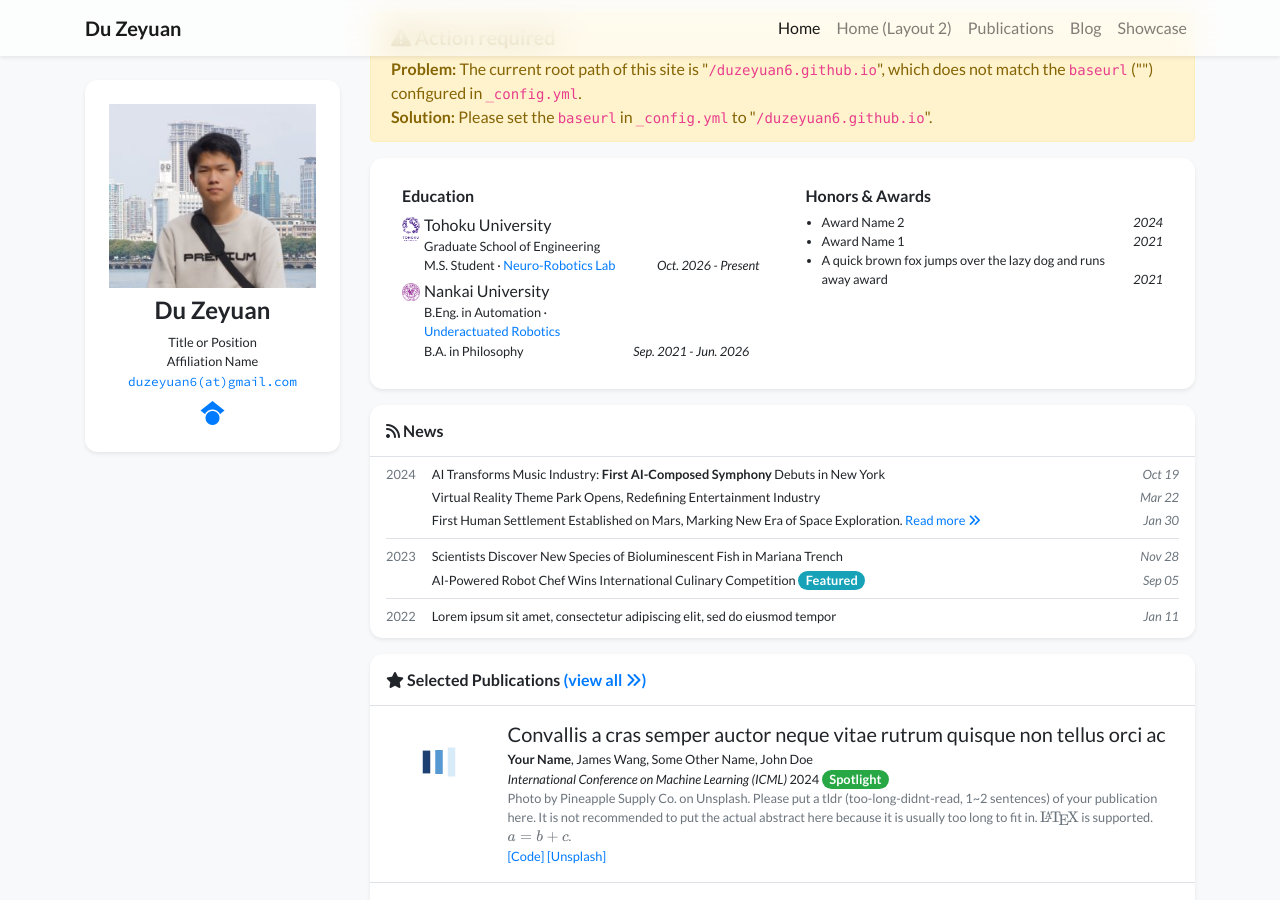
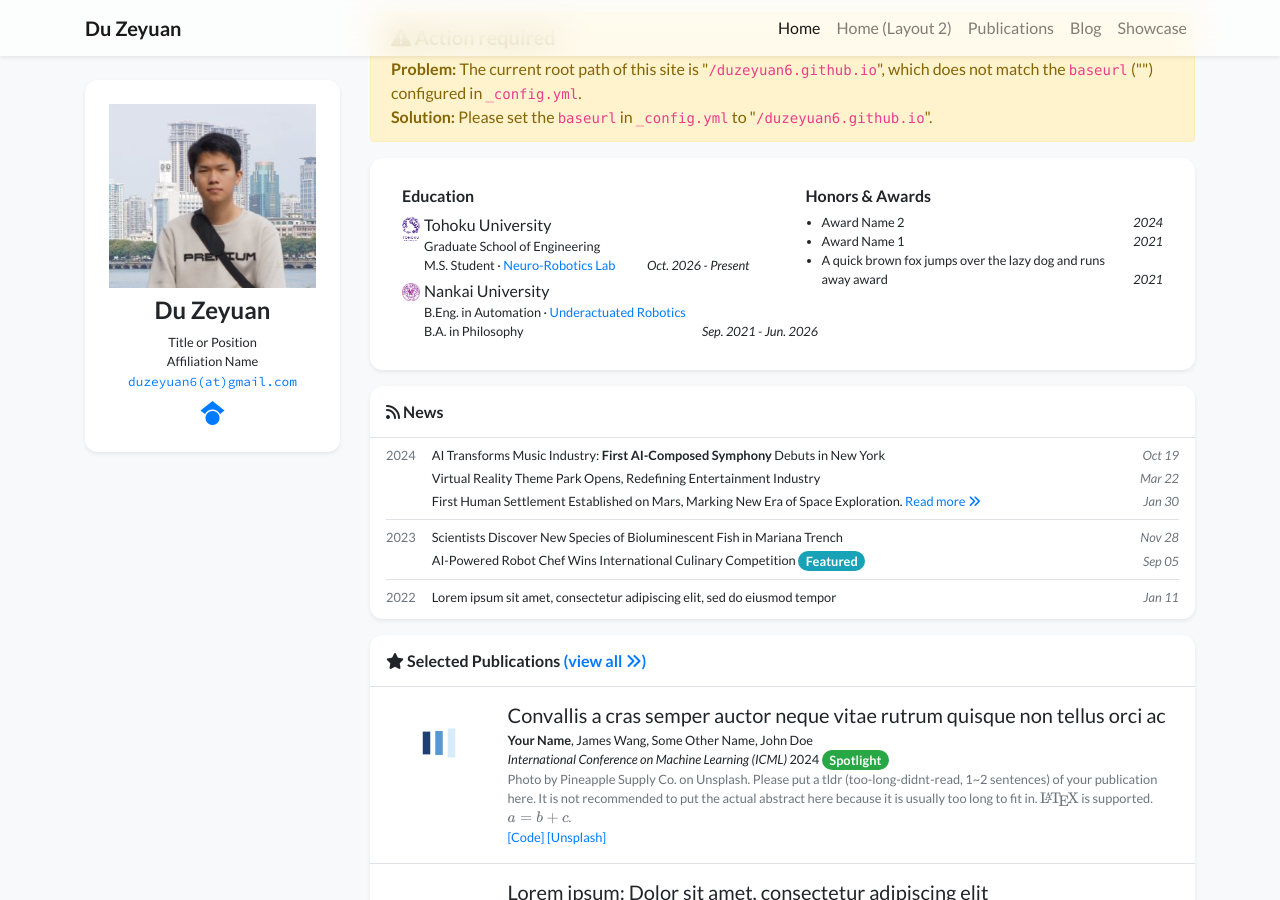
Before and after one commit to duzeyuan6/duzeyuan6.github.io, a Jekyll site: the page built from index.html, in a window 1280 px wide and 900 px high, scrolled down 350 px. Built offline with Jekyll 4.4.1, drawn with Linux system fonts in a browser that asks for light colours; nearby versions of some CDN libraries; a style sheet for code colours, icons or effects is not loaded.

Commit message:
Update experience_card.html

```diff
--- a/_includes/widgets/experience_card.html
+++ b/_includes/widgets/experience_card.html
@@ -3,72 +3,142 @@
         <div class="card border-0 shadow-sm bg-white">
             <div class="card-body p-4">
                 <div class="row" data-masonry='{"percentPosition": true }'>
+
                     {% if site.data.profile.education %}
                     <div class="col-lg-6">
                         <div class="mx-2 my-1">
                             <h6>Education</h6>
+
                             <ul class="list-unstyled mb-1">
                                 {% for item in site.data.profile.education %}
+
                                 <li class="media mb-1">
-                                    <img src="{{ item.logo | relative_url }}" alt="{{ item.name }}" style="width: 18px;" class="mr-1 mt-1">
+
+                                    <img
+                                        src="{{ item.logo | relative_url }}"
+                                        alt="{{ item.name }}"
+                                        style="width: 18px;"
+                                        class="mr-1 mt-1"
+                                    >
+
                                     <div class="media-body">
-                                        <div>{{ item.name }}</div>
-                                        <div class="small">{{ item.dept }}</div>
-                                        <div class="small d-flex">
-                                            <div>{{ item.position }}</div>
-                                            <div class="mt-auto ml-auto no-break"><em>{{ item.date }}</em></div>
+
+                                        <div>
+                                            {{ item.name }}
                                         </div>
+
+                                        <div class="small">
+                                            {{ item.dept }}
+                                        </div>
+
+                                        <div class="small d-flex align-items-end">
+
+                                            <div style="flex: 1; white-space: nowrap;">
+                                                {{ item.position }}
+                                            </div>
+
+                                            <div
+                                                class="no-break ml-3"
+                                                style="flex-shrink: 0; margin-right: 10px;"
+                                            >
+                                                <em>{{ item.date }}</em>
+                                            </div>
+
+                                        </div>
+
                                     </div>
+
                                 </li>
+
                                 {% endfor %}
                             </ul>
+
                         </div>
                     </div>
                     {% endif %}
+
 
                     {% if site.data.profile.experience %}
                     <div class="col-lg-6">
                         <div class="mx-2 my-1">
                             <h6>Experience</h6>
+
                             <ul class="list-unstyled mb-1">
                                 {% for item in site.data.profile.experience %}
+
                                 <li class="media mb-1">
-                                    <img src="{{ item.logo | relative_url }}" alt="{{ item.name }}" style="width: 18px;" class="mr-1 mt-1">
+
+                                    <img
+                                        src="{{ item.logo | relative_url }}"
+                                        alt="{{ item.name }}"
+                                        style="width: 18px;"
+                                        class="mr-1 mt-1"
+                                    >
+
                                     <div class="media-body">
-                                        <div>{{ item.name }}</div>
-                                        <div class="small">{{ item.dept }}</div>
+
+                                        <div>
+                                            {{ item.name }}
+                                        </div>
+
+                                        <div class="small">
+                                            {{ item.dept }}
+                                        </div>
+
                                         <div class="small d-flex">
-                                            <div>{{ item.position }}</div>
-                                            <div class="mt-auto ml-auto no-break"><em>{{ item.date }}</em></div>
+
+                                            <div>
+                                                {{ item.position }}
+                                            </div>
+
+                                            <div class="mt-auto ml-auto no-break">
+                                                <em>{{ item.date }}</em>
+                                            </div>
+
                                         </div>
+
                                     </div>
+
                                 </li>
+
                                 {% endfor %}
                             </ul>
+
                         </div>
                     </div>
                     {% endif %}
+
 
                     {% if site.data.profile.awards %}
                     <div class="col-lg-6">
                         <div class="mx-2 my-1">
                             <h6>Honors & Awards</h6>
+
                             <ul class="list small pl-3 mb-1">
                                 {% for item in site.data.profile.awards %}
+
                                 <li>
                                     <div class="d-flex">
-                                        <div>{{ item.name }}</div>
-                                        <div class="ml-auto mt-auto no-break"><em>{{ item.date }}</em></div>
+
+                                        <div>
+                                            {{ item.name }}
+                                        </div>
+
+                                        <div class="ml-auto mt-auto no-break">
+                                            <em>{{ item.date }}</em>
+                                        </div>
+
                                     </div>
                                 </li>
+
                                 {% endfor %}
                             </ul>
+
                         </div>
                     </div>
                     {% endif %}
 
                 </div>
-
             </div>
         </div>
     </div>
```
